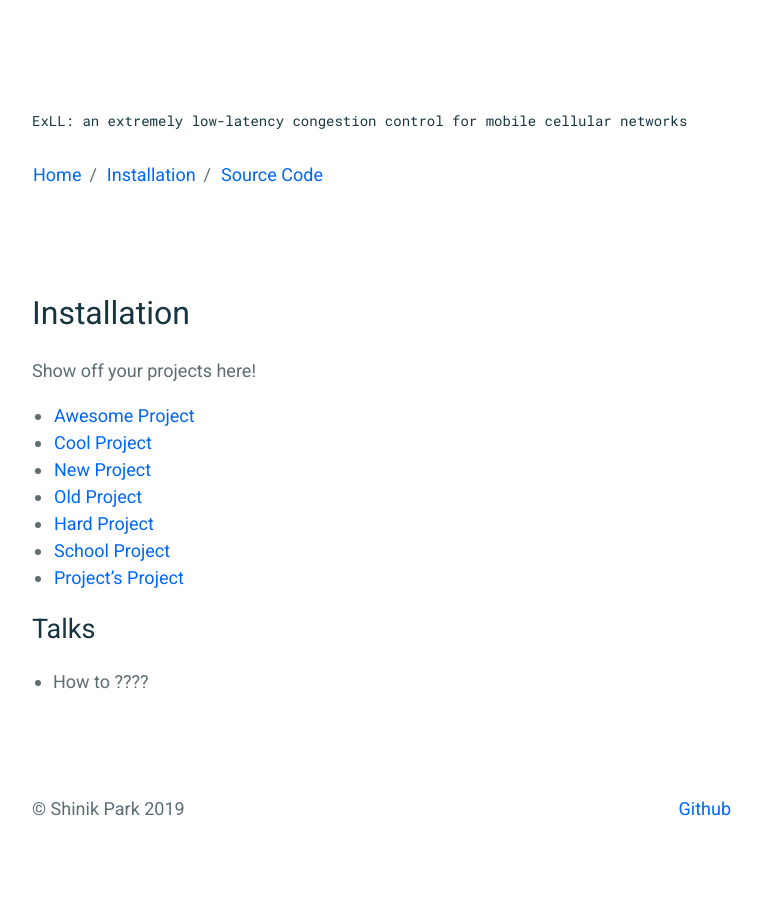
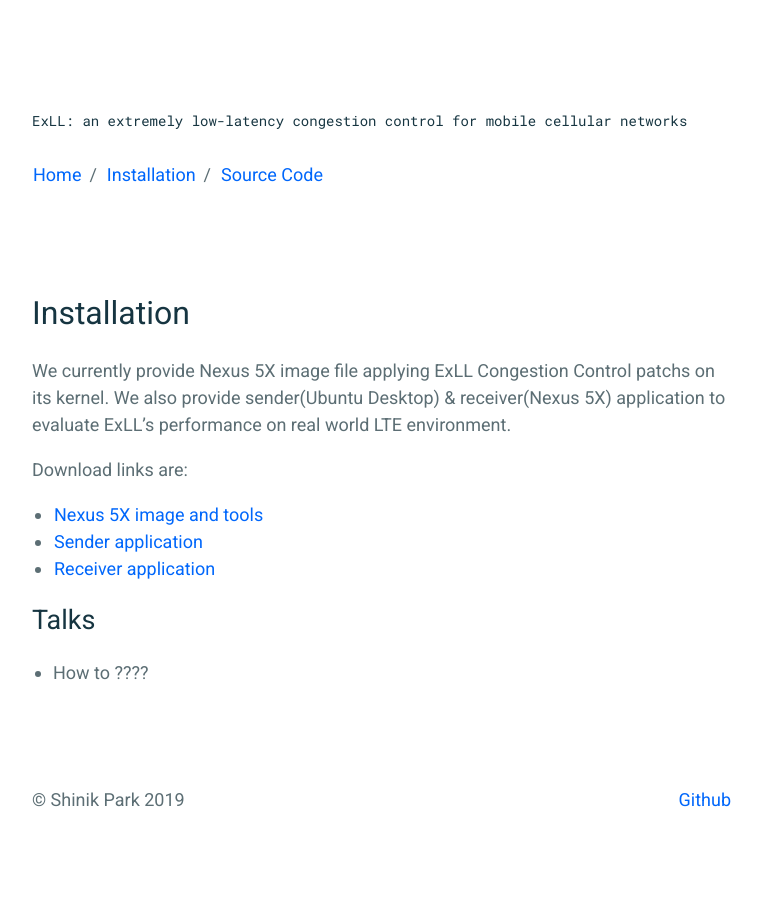
Before and after one commit to msnl/exll, a Jekyll site: the page built from _pages/Installation.md, in a window 1280 px wide. Shown: the whole page, without its empty margins (258-1020 px from the left). Built offline with Jekyll 4.4.1, drawn with Linux system fonts in a browser that asks for light colours.

Commit message:
Update Installation.md

```diff
--- a/_pages/Installation.md
+++ b/_pages/Installation.md
@@ -4,14 +4,13 @@ title: Installation
 permalink: /installation/
 ---
 
-Show off your projects here!
-- [Awesome Project]()
-- [Cool Project]()
-- [New Project]()
-- [Old Project]()
-- [Hard Project]()
-- [School Project]()
-- [Project's Project]()
+We currently provide Nexus 5X image file applying ExLL Congestion Control patchs on its kernel.
+We also provide sender(Ubuntu Desktop) & receiver(Nexus 5X) application to evaluate ExLL's performance on real world LTE environment.
+
+Download links are:
+- [Nexus 5X image and tools]()
+- [Sender application]()
+- [Receiver application]()
 
 # Talks
 - How to ????
```
